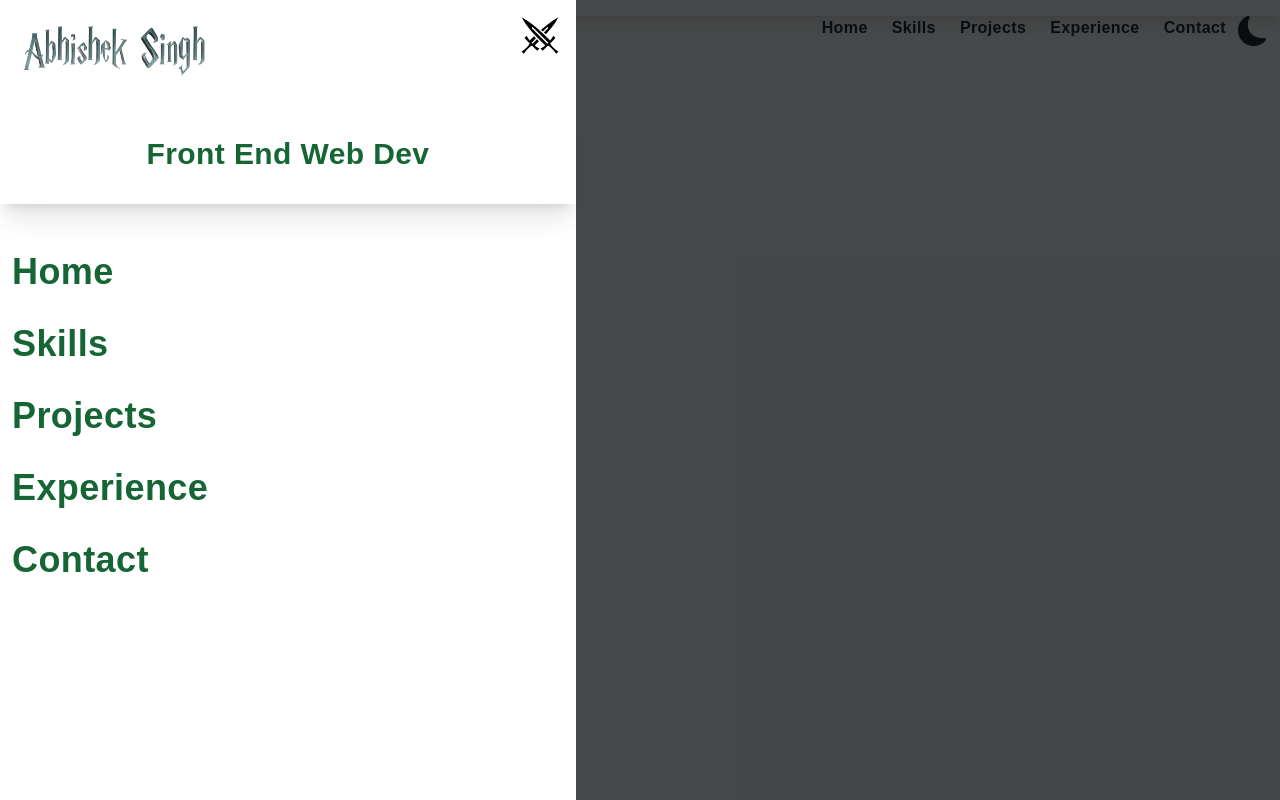
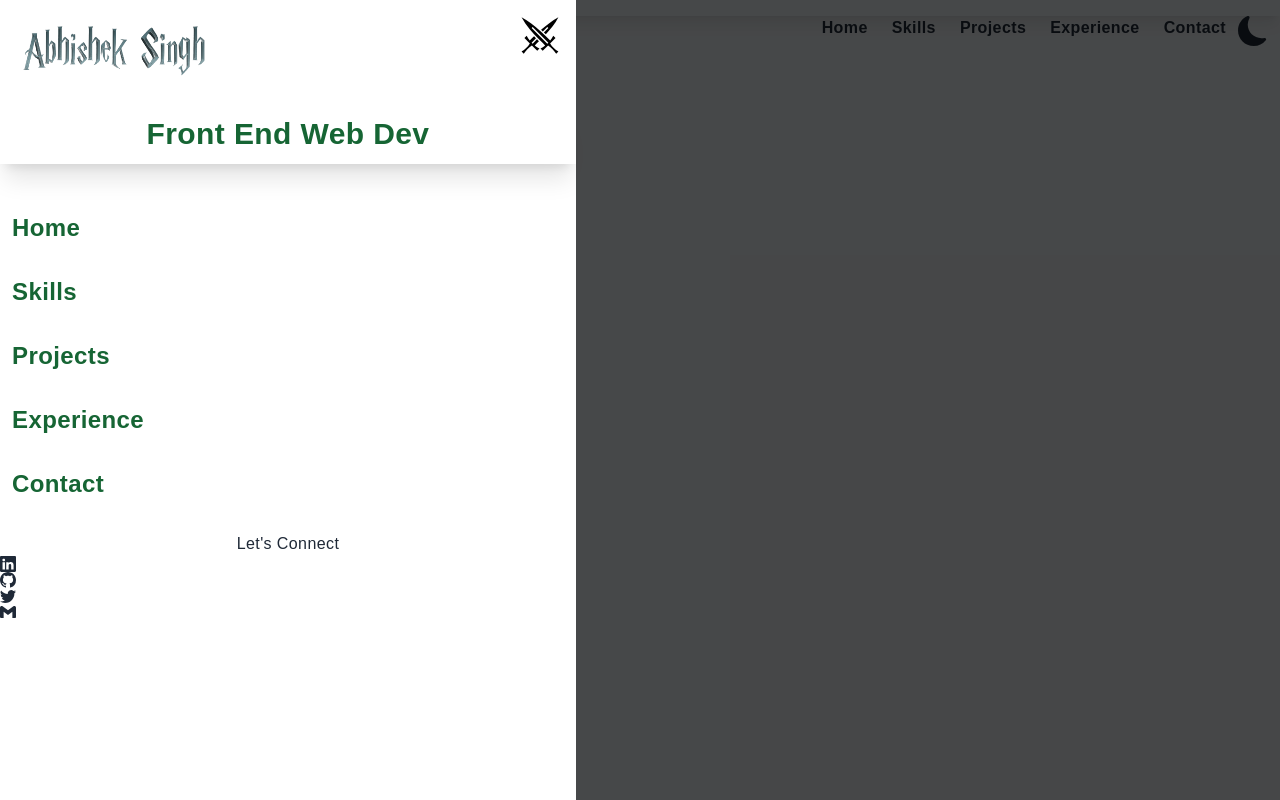
Before and after one commit to kunwarabhi7/nextjs-portfolio, a Next.js app: page / in a window 1280 px wide. Built offline with nearby package versions, Linux system fonts and the light colour scheme.

Commit message:
added social media icons

```diff
--- a/components/NavBar.jsx
+++ b/components/NavBar.jsx
@@ -1,4 +1,5 @@
-import {BsMoonFill} from 'react-icons/bs'
+import {BsGithub, BsLinkedin, BsMoonFill, BsTwitter} from 'react-icons/bs'
+import {SiGmail} from 'react-icons/si'
 import Logo from '../public/assets/logo.png'
 import Image from 'next/image'
 import Link from 'next/link'
@@ -56,42 +57,54 @@ const NavBar = ({darkmode , setDarkmode}) => {
         </div>
         </div>
         <div className='fixed top-0 left-0  w-full h-screen bg-black/70'>
-<div className='fixed top-0 left-0 w-[75%] sm:w-[45%] md:w-[45%] h-screen bg-white dark:bg-gray-900'>
+<div className='fixed top-0 left-0 w-[60%] sm:w-[60%] md:w-[45%] h-screen bg-white dark:bg-gray-900'>
 <div>
   <div className='flex justify-between text-black dark:text-white p-4'>
     <Image src={Logo} width='196' height='72' />
     <GiCrossedSwords  size={40} />
 
   </div>
-  <p className='dark:text-green-300 text-green-800 text-center font-bold text-3xl p-8 shadow-xl'>Front End Web Dev</p>
+  <p className='dark:text-green-300 text-green-800 text-center font-bold text-3xl  sm:p-3  shadow-xl'>Front End Web Dev</p>
   <ul className='pt-8'>
   <Link href='/'>
-              <li className=' px-3 hover:underline text-4xl font-bold py-4 text-green-800 dark:text-white'>
+              <li className=' px-3 hover:underline text-2xl font-bold py-4 text-green-800 dark:text-white'>
                 Home
               </li>
             </Link>
             <Link href='/'>
-              <li className=' px-3 hover:underline text-4xl font-bold py-4 text-green-800 dark:text-white'>
+              <li className=' px-3 hover:underline text-2xl font-bold py-4 text-green-800 dark:text-white'>
                 Skills
               </li>
             </Link>
             <Link href='/'>
-              <li className=' px-3 hover:underline  text-4xl font-bold py-4 text-green-800 dark:text-white'>
+              <li className=' px-3 hover:underline  text-2xl font-bold py-4 text-green-800 dark:text-white'>
                 Projects
               </li>
             </Link>
             <Link href='/'>
-              <li className=' px-3 hover:underline text-4xl font-bold py-4 text-green-800 dark:text-white'>
+              <li className=' px-3 hover:underline text-2xl font-bold py-4 text-green-800 dark:text-white'>
                 Experience
               </li>
             </Link>
             <Link href='/'>
-              <li className=' px-3 hover:underline text-4xl font-bold py-4 text-green-800 dark:text-white'>
+              <li className=' px-3 hover:underline text-2xl font-bold py-4 text-green-800 dark:text-white'>
                 Contact
               </li>
             </Link>
 
   </ul>
+</div>
+<div className=' pt-4'>
+  <p className='text-center'>
+    Let's Connect
+    </p>
+    <div>
+      <BsLinkedin />
+      <BsGithub />
+      <BsTwitter />
+<SiGmail />
+
+    </div>
 </div>
 </div>
         </div>
```
